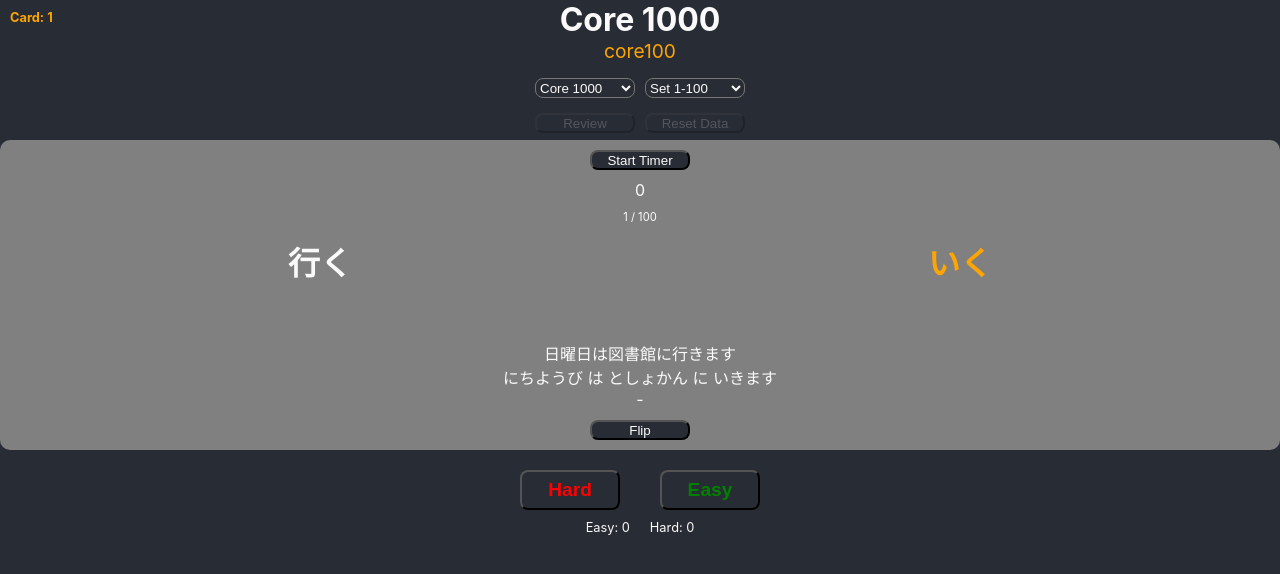
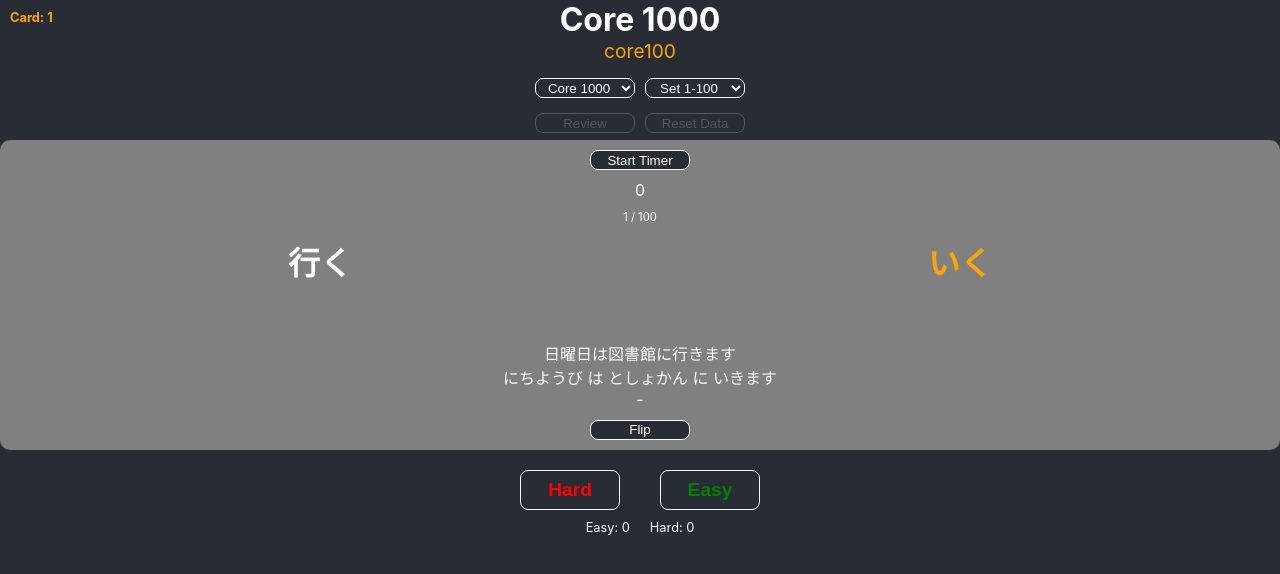
Before and after one commit to licebeam/kaze-app, a React (Create React App) app: page / in a window 1280 px wide. Shown: the top 574 px of the page. Built offline with nearby package versions, Linux system fonts and the light colour scheme.

Commit message:
adjusts default css properties

```diff
--- a/src/index.css
+++ b/src/index.css
@@ -20,5 +20,14 @@ code {
 }
 
 button{
+  border: 1px solid #fafafa;
+  background: none;
   cursor: pointer;
+  text-align: center;
 }
+
+select{
+  border: 1px solid #fafafa;
+  background: none;
+  text-align: center;
+}
```
